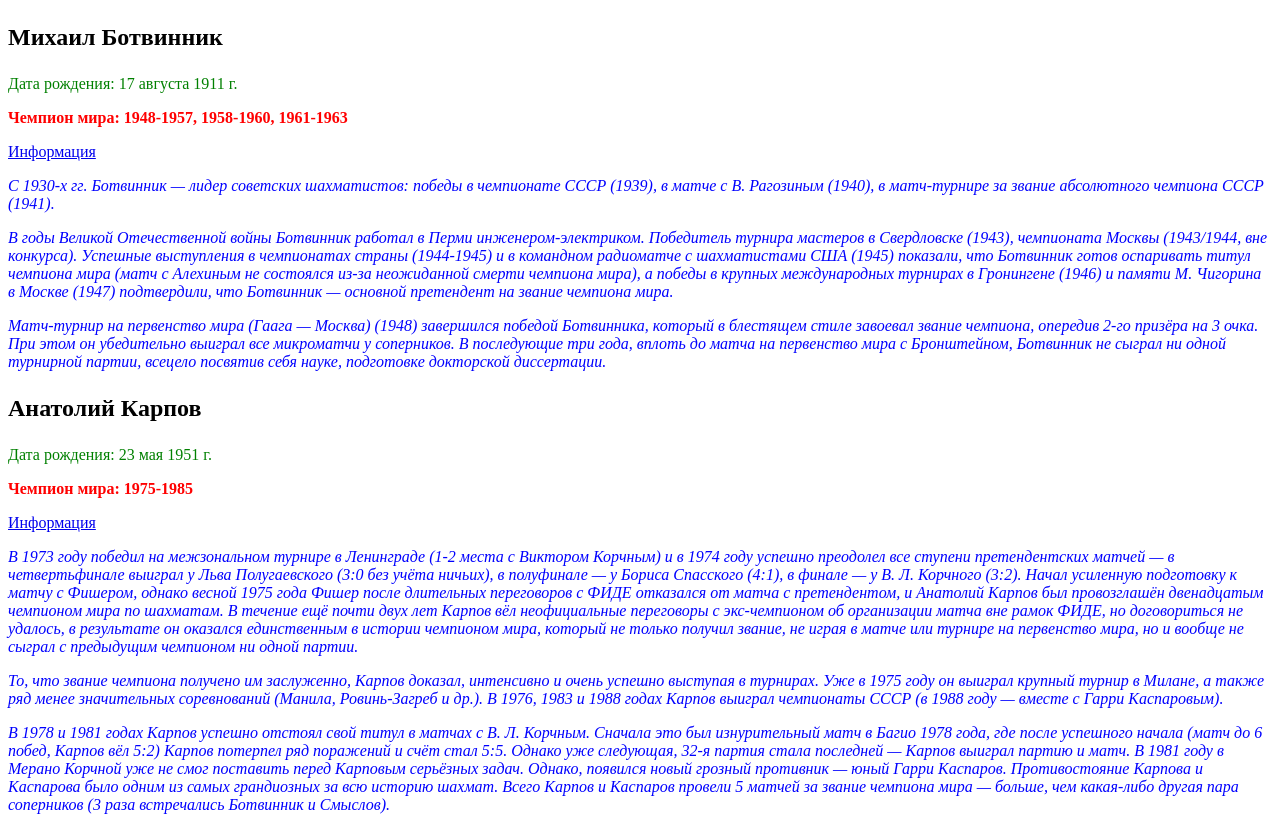
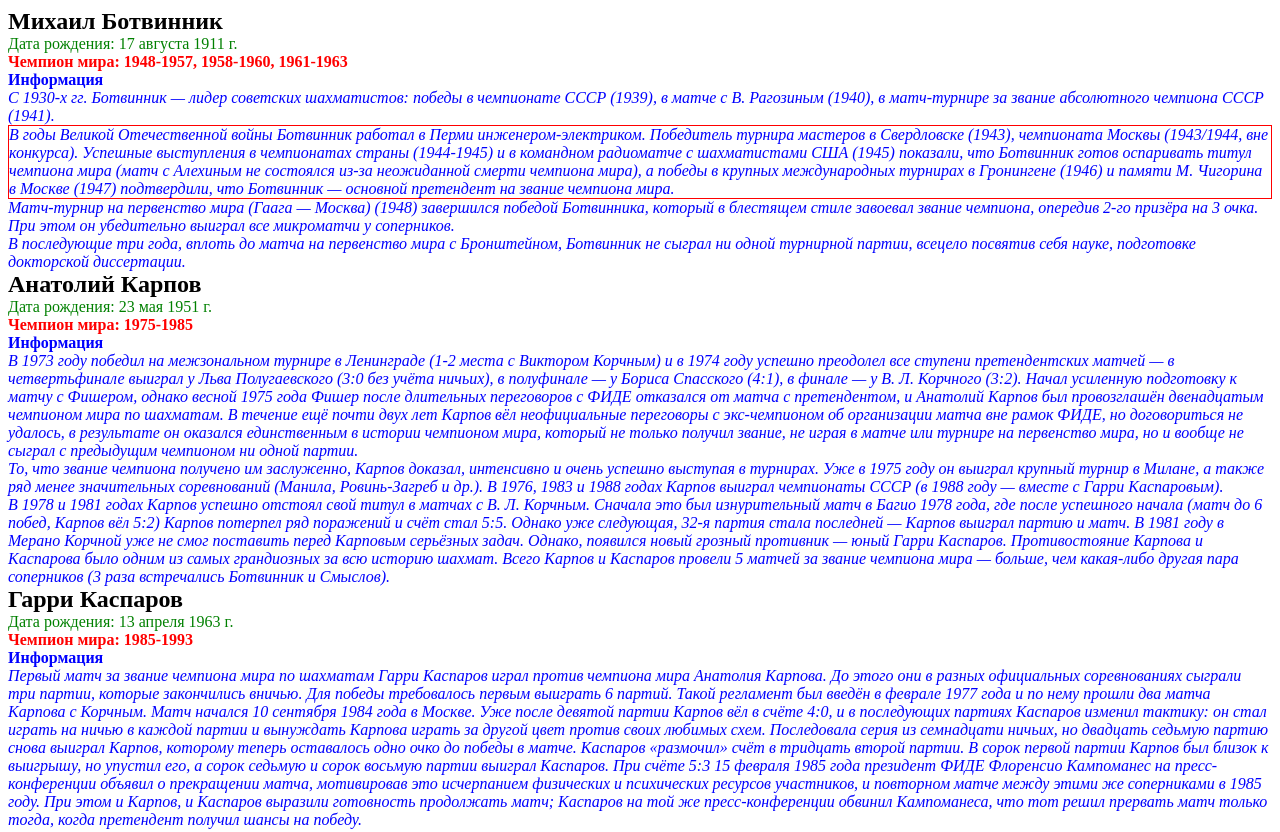
Before and after one commit to Uladzi/CHESS, a plain HTML site: page index.html in a window 1280 px wide. Shown: the top 832 px of the page. Drawn offline with Linux system fonts and the light colour scheme.

Commit message:
feat: use classes

```diff
--- a/index.html
+++ b/index.html
@@ -5,49 +5,83 @@
     <meta charset="UTF-8">
     <meta name="viewport" content="width=device-width, initial-scale=1.0">
     <meta http-equiv="X-UA-Compatible" content="ie=edge">
-    <title>page_4b</title>
+    <title>CHESS</title>
 </head>
 
 <body>
+    <style>
+        .NAME {
+            font-weight: bold;
+            font-size: 24px;
+        }
+
+        .BIRTHDAY {
+            color: green;
+        }
+
+        .CHAMPION {
+            color: red;
+            font-weight: bold;
+        }
+
+        .INFO {
+            font-style: italic;
+            color: blue;
+        }
+
+        #IMPORTANT {
+            border: solid red 1px;
+        }
+
+        a {
+            color: blue;
+            font-weight: bold;
+            text-decoration: none;
+        }
+
+        p {
+            margin: 0;
+        }
+    </style>
     <a id="Top"></a>
 
-    <p style="font-weight: bold; font-size: 24px">Михаил Ботвинник</p>
-    <p style="color: green">Дата рождения: 17 августа 1911 г.</p>
-    <p style="color: red; font-weight: bold">Чемпион мира: 1948-1957, 1958-1960, 1961-1963</p>
+    <p class="NAME">Михаил Ботвинник</p>
+    <p class="BIRTHDAY">Дата рождения: 17 августа 1911 г.</p>
+    <p class="CHAMPION">Чемпион мира: 1948-1957, 1958-1960, 1961-1963</p>
     <p><a href="https://chesspro.ru/statistic/botvinnik.shtml" target="_blank">Информация</a></p>
-    <p style="font-style: italic; color: blue">С 1930-х гг. Ботвинник — лидер советских шахматистов: победы в чемпионате СССР (1939), в матче с В. Рагозиным (1940), в матч-турнире за звание абсолютного чемпиона СССР (1941).</p>
-    <p style="font-style: italic; color: blue">В годы Великой Отечественной войны Ботвинник работал в Перми инженером-электриком. Победитель турнира мастеров в Свердловске (1943), чемпионата Москвы (1943/1944, вне конкурса). Успешные выступления в чемпионатах страны (1944-1945) и в командном радиоматче
+    <p class="INFO">С 1930-х гг. Ботвинник — лидер советских шахматистов: победы в чемпионате СССР (1939), в матче с В. Рагозиным (1940), в матч-турнире за звание абсолютного чемпиона СССР (1941).</p>
+    <p id="IMPORTANT" class="INFO">В годы Великой Отечественной войны Ботвинник работал в Перми инженером-электриком. Победитель турнира мастеров в Свердловске (1943), чемпионата Москвы (1943/1944, вне конкурса). Успешные выступления в чемпионатах страны (1944-1945) и в командном радиоматче
         с шахматистами США (1945) показали, что Ботвинник готов оспаривать титул чемпиона мира (матч с Алехиным не состоялся из-за неожиданной смерти чемпиона мира), а победы в крупных международных турнирах в Гронингене (1946) и памяти М. Чигорина в
         Москве (1947) подтвердили, что Ботвинник — основной претендент на звание чемпиона мира.</p>
-    <p style="font-style: italic; color: blue">Матч-турнир на первенство мира (Гаага — Москва) (1948) завершился победой Ботвинника, который в блестящем стиле завоевал звание чемпиона, опередив 2-го призёра на 3 очка. При этом он убедительно выиграл все микроматчи у соперников. В последующие три
-        года, вплоть до матча на первенство мира с Бронштейном, Ботвинник не сыграл ни одной турнирной партии, всецело посвятив себя науке, подготовке докторской диссертации.
+    <p class="INFO">Матч-турнир на первенство мира (Гаага — Москва) (1948) завершился победой Ботвинника, который в блестящем стиле завоевал звание чемпиона, опередив 2-го призёра на 3 очка. При этом он убедительно выиграл все микроматчи у соперников.<br> В последующие
+        три года, вплоть до матча на первенство мира с Бронштейном, Ботвинник не сыграл ни одной турнирной партии, всецело посвятив себя науке, подготовке докторской диссертации.
     </p>
 
-    <p style="font-weight: bold; font-size: 24px">Анатолий Карпов</p>
-    <p style="color: green">Дата рождения: 23 мая 1951 г.</p>
-    <p style="color: red; font-weight: bold">Чемпион мира: 1975-1985</p>
+    <p class="NAME">Анатолий Карпов</p>
+    <p class="BIRTHDAY">Дата рождения: 23 мая 1951 г.</p>
+    <p class="CHAMPION">Чемпион мира: 1975-1985</p>
     <p><a href="https://chesspro.ru/statistic/karpov.shtml" target="_blank">Информация</a></p>
-    <p style="font-style: italic; color: blue">В 1973 году победил на межзональном турнире в Ленинграде (1-2 места с Виктором Корчным) и в 1974 году успешно преодолел все ступени претендентских матчей — в четвертьфинале выиграл у Льва Полугаевского (3:0 без учёта ничьих), в полуфинале — у Бориса
+    <p class="INFO">В 1973 году победил на межзональном турнире в Ленинграде (1-2 места с Виктором Корчным) и в 1974 году успешно преодолел все ступени претендентских матчей — в четвертьфинале выиграл у Льва Полугаевского (3:0 без учёта ничьих), в полуфинале — у Бориса
         Спасского (4:1), в финале — у В. Л. Корчного (3:2). Начал усиленную подготовку к матчу с Фишером, однако весной 1975 года Фишер после длительных переговоров с ФИДЕ отказался от матча с претендентом, и Анатолий Карпов был провозглашён двенадцатым
         чемпионом мира по шахматам. В течение ещё почти двух лет Карпов вёл неофициальные переговоры с экс-чемпионом об организации матча вне рамок ФИДЕ, но договориться не удалось, в результате он оказался единственным в истории чемпионом мира, который
         не только получил звание, не играя в матче или турнире на первенство мира, но и вообще не сыграл с предыдущим чемпионом ни одной партии.</p>
-    <p style="font-style: italic; color: blue">То, что звание чемпиона получено им заслуженно, Карпов доказал, интенсивно и очень успешно выступая в турнирах. Уже в 1975 году он выиграл крупный турнир в Милане, а также ряд менее значительных соревнований (Манила, Ровинь-Загреб и др.). В 1976,
+    <p class="INFO">То, что звание чемпиона получено им заслуженно, Карпов доказал, интенсивно и очень успешно выступая в турнирах. Уже в 1975 году он выиграл крупный турнир в Милане, а также ряд менее значительных соревнований (Манила, Ровинь-Загреб и др.). В 1976,
         1983 и 1988 годах Карпов выиграл чемпионаты СССР (в 1988 году — вместе с Гарри Каспаровым).</p>
-    <p style="font-style: italic; color: blue">В 1978 и 1981 годах Карпов успешно отстоял свой титул в матчах с В. Л. Корчным. Сначала это был изнурительный матч в Багио 1978 года, где после успешного начала (матч до 6 побед, Карпов вёл 5:2) Карпов потерпел ряд поражений и счёт стал 5:5. Однако
+    <p class="INFO">В 1978 и 1981 годах Карпов успешно отстоял свой титул в матчах с В. Л. Корчным. Сначала это был изнурительный матч в Багио 1978 года, где после успешного начала (матч до 6 побед, Карпов вёл 5:2) Карпов потерпел ряд поражений и счёт стал 5:5. Однако
         уже следующая, 32-я партия стала последней — Карпов выиграл партию и матч. В 1981 году в Мерано Корчной уже не смог поставить перед Карповым серьёзных задач. Однако, появился новый грозный противник — юный Гарри Каспаров. Противостояние Карпова
         и Каспарова было одним из самых грандиозных за всю историю шахмат. Всего Карпов и Каспаров провели 5 матчей за звание чемпиона мира — больше, чем какая-либо другая пара соперников (3 раза встречались Ботвинник и Смыслов).</p>
 
-    <p style="font-weight: bold; font-size: 24px">Гарри Каспаров</p>
-    <p style="color: green">Дата рождения: 13 апреля 1963 г.</p>
-    <p style="color: red; font-weight: bold">Чемпион мира: 1985-1993</p>
+    <p class="NAME">Гарри Каспаров</p>
+    <p class="BIRTHDAY">Дата рождения: 13 апреля 1963 г.</p>
+    <p class="CHAMPION">Чемпион мира: 1985-1993</p>
     <p><a href="https://chesspro.ru/statistic/kasparov.shtml" target="_blank">Информация</a></p>
-    <p style="font-style: italic; color: blue">Первый матч за звание чемпиона мира по шахматам Гарри Каспаров играл против чемпиона мира Анатолия Карпова. До этого они в разных официальных соревнованиях сыграли три партии, которые закончились вничью. Для победы требовалось первым выиграть 6 партий.
+    <p class="INFO">Первый матч за звание чемпиона мира по шахматам Гарри Каспаров играл против чемпиона мира Анатолия Карпова. До этого они в разных официальных соревнованиях сыграли три партии, которые закончились вничью. Для победы требовалось первым выиграть 6 партий.
         Такой регламент был введён в феврале 1977 года и по нему прошли два матча Карпова с Корчным. Матч начался 10 сентября 1984 года в Москве. Уже после девятой партии Карпов вёл в счёте 4:0, и в последующих партиях Каспаров изменил тактику: он стал
         играть на ничью в каждой партии и вынуждать Карпова играть за другой цвет против своих любимых схем. Последовала серия из семнадцати ничьих, но двадцать седьмую партию снова выиграл Карпов, которому теперь оставалось одно очко до победы в матче.
         Каспаров «размочил» счёт в тридцать второй партии. В сорок первой партии Карпов был близок к выигрышу, но упустил его, а сорок седьмую и сорок восьмую партии выиграл Каспаров. При счёте 5:3 15 февраля 1985 года президент ФИДЕ Флоренсио Кампоманес
         на пресс-конференции объявил о прекращении матча, мотивировав это исчерпанием физических и психических ресурсов участников, и повторном матче между этими же соперниками в 1985 году. При этом и Карпов, и Каспаров выразили готовность продолжать
         матч; Каспаров на той же пресс-конференции обвинил Кампоманеса, что тот решил прервать матч только тогда, когда претендент получил шансы на победу.</p>
-
+    <br>
     <p><a href="#Top">в начало страницы</a></p>
     </td>
 
```
